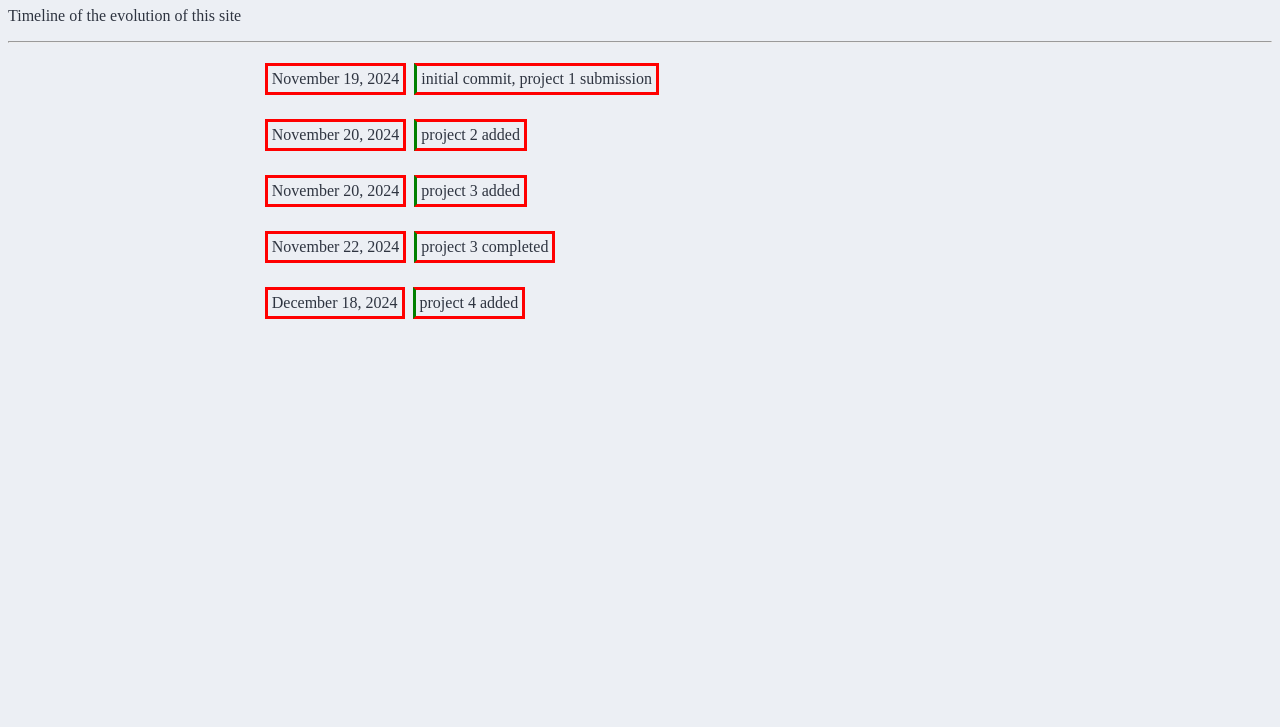
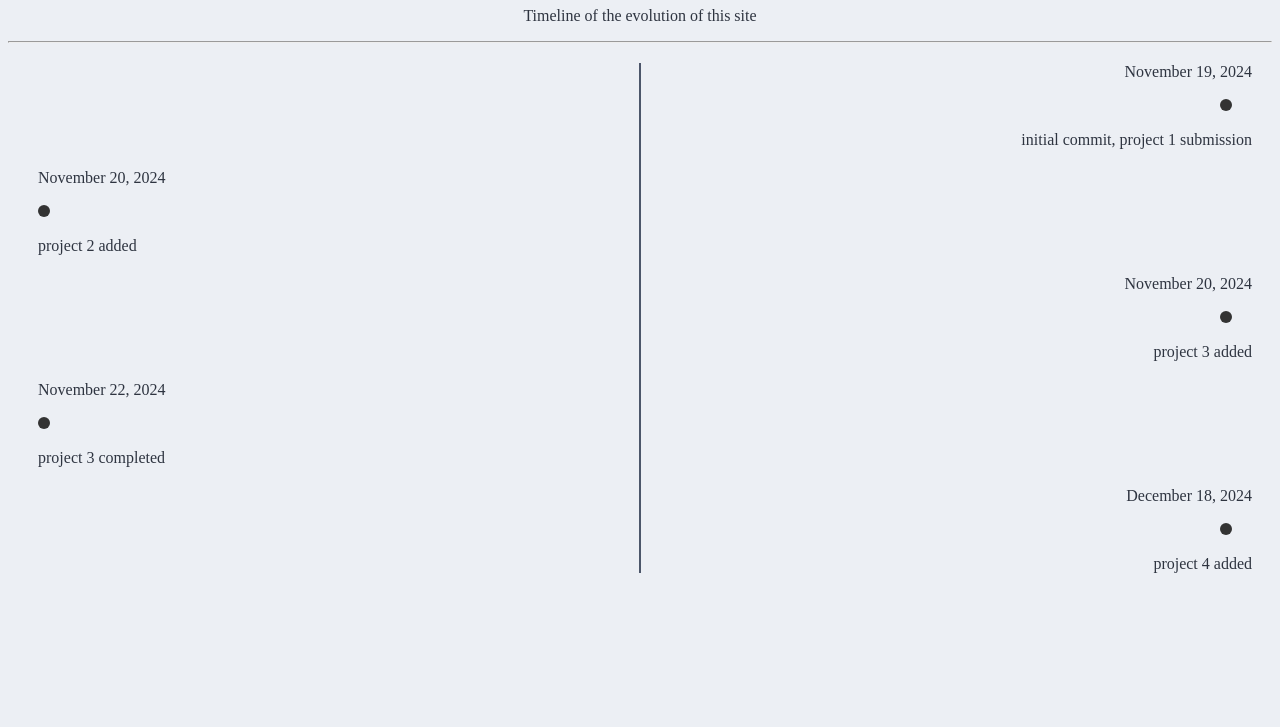
Before and after one commit to ctrenthem159/roadmap.sh_projects, a plain HTML site: page 04_changelog_component/index.html in a window 1280 px wide. Shown: the part 73-800 px from the top of the page. Drawn offline with Linux system fonts and the light colour scheme.

Commit message:
more project 4 changes

```diff
--- a/04_changelog_component/index.html
+++ b/04_changelog_component/index.html
@@ -24,29 +24,34 @@
             <hr />
         </header>
 
-        <main>
+        <main class="timeline">
             <section class="entry">
                 <p class="date">November 19, 2024</p>
+                <div class="marker"></div>
                 <p class="description">initial commit, project 1 submission</p>
             </section>
 
             <section class="entry">
                 <p class="date">November 20, 2024</p>
+                <div class="marker"></div>
                 <p class="description">project 2 added</p>
             </section>
 
             <section class="entry">
                 <p class="date">November 20, 2024</p>
+                <div class="marker"></div>
                 <p class="description">project 3 added</p>
             </section>
 
             <section class="entry">
                 <p class="date">November 22, 2024</p>
+                <div class="marker"></div>
                 <p class="description">project 3 completed</p>
             </section>
 
             <section class="entry">
                 <p class="date">December 18, 2024</p>
+                <div class="marker"></div>
                 <p class="description">project 4 added</p>
             </section>
         </main>
--- a/04_changelog_component/styles.css
+++ b/04_changelog_component/styles.css
@@ -9,17 +9,48 @@ body {
     color: var(--text-default-color);
 }
 
-.entry {
-    display: flex;
-    margin: 1em 20% 1em;
+header {
+    justify-items: center;
 }
 
-.entry * {
-    border: solid red;
-    padding: 4px;
-    margin: 4px;
+.timeline {
+    position: relative;
+    margin: 20px 0;
+    padding: 0;
 }
 
-.entry p + p {
-    border-left: solid green;
+.timeline::before {
+    content: "";
+    position: absolute;
+    width: 2px;
+    background-color: var(--border-color);
+    top: 0;
+    bottom: 0;
+    left: 50%;
+    margin-left: -1px;
 }
+
+.entry {
+    margin-bottom: 20px;
+    position: relative;
+    width: calc(50%+1px);
+    padding-right: 20px;
+    text-align: right;
+}
+
+.entry:nth-child(even) {
+    left: calc(50%-1px);
+    text-align: left;
+    padding-left: 30px;
+    padding-right: 0;
+}
+
+.marker {
+    display: inline-block;
+    width: 12px;
+    height: 12px;
+    background-color: #333;
+    border-radius: 50%;
+    margin-right: 20px;
+    position: relative;
+}
```
